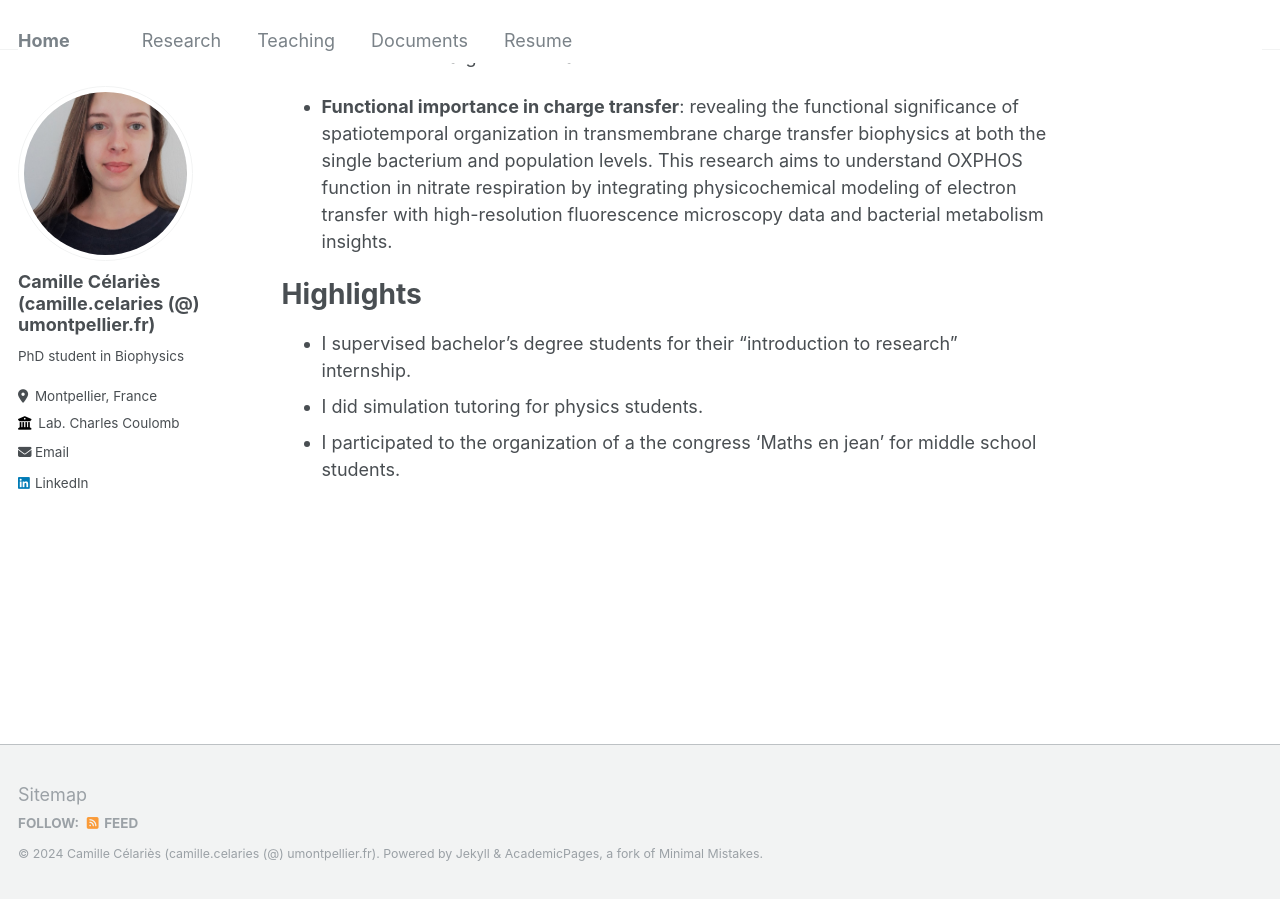
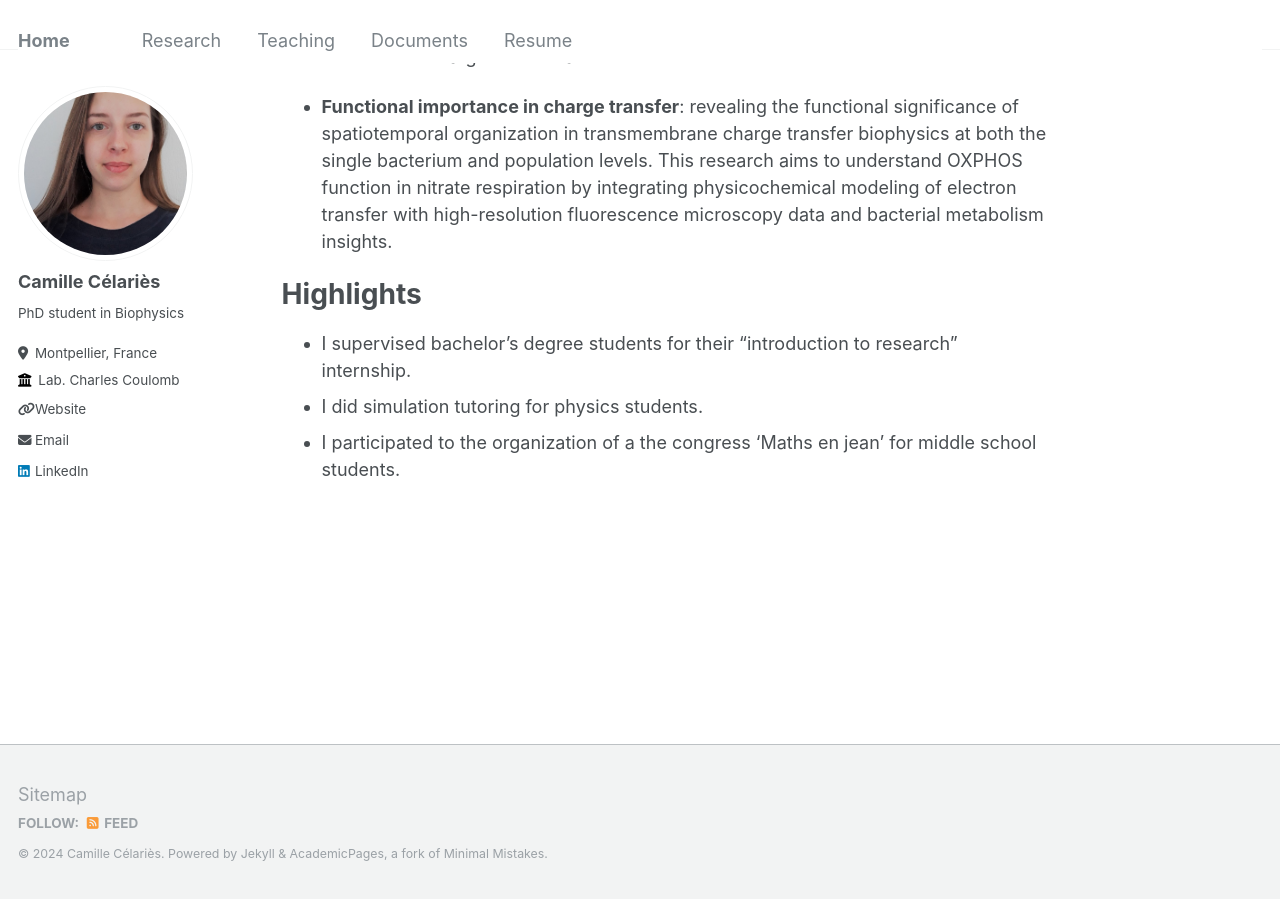
Before and after one commit to camillecelaries/camillecelaries.github.io, a Jekyll site: the page built from _pages/about.md, in a window 1280 px wide and 900 px high, scrolled down 578 px. Built offline with Jekyll 4.4.1, drawn with Linux system fonts in a browser that asks for light colours.

Commit message:
Update _config.yml

```diff
--- a/_config.yml
+++ b/_config.yml
@@ -10,7 +10,7 @@
 locale                   : "en-US"
 title                    : "Home"
 title_separator          : "-"
-name                     : &name "Camille Célariès (camille.celaries (@) umontpellier.fr)"
+name                     : &name "Camille Célariès"
 description              : &description "PhD student in Biophysics"
 url                      : https://camillecelaries.github.io # the base hostname & protocol for your site e.g. "https://mmistakes.github.io"
 baseurl                  : "" # the subpath of your site, e.g. "/blog"
@@ -22,13 +22,13 @@ repository               : "camillecelaries/camillecelaries.github.io"
 author:
   # Biographic information
   avatar           : "IdCC.jpg"
-  name             : "Camille Célariès (camille.celaries (@) umontpellier.fr)"
+  name             : "Camille Célariès"
   pronouns         : # example: "she/her"
   bio              : "PhD student in Biophysics"
   location         : "Montpellier, France"
   employer         : "Lab. Charles Coulomb"
-  uri              : # URL
-  email            : "camille.celaries@umontpellier.fr"
+  uri              : "(camille.celaries@umontpellier.fr)" # URL
+  email            : "(camille.celaries @ umontpellier.fr)"
 
   # Academic websites
   arxiv            : # URL - Update with the correct link to your profile
```
